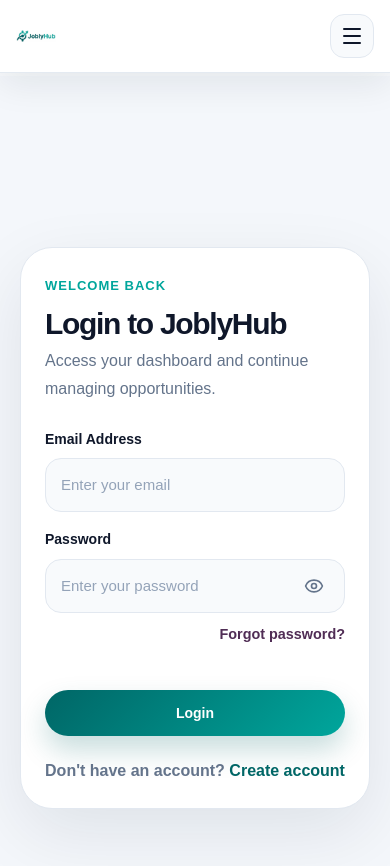
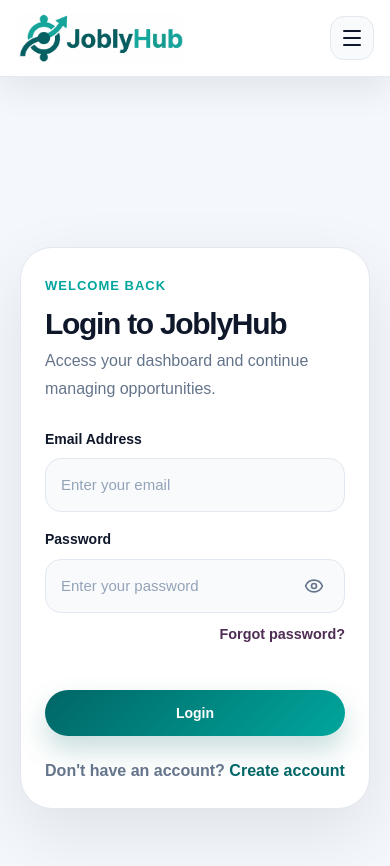
Before and after one commit to trendfirm-wq/joblyhub-web, a Next.js app: page /login in a window 390 px wide. Shown: the top 866 px of the page. Built offline with nearby package versions, Linux system fonts and the light colour scheme; no server answers.

Commit message:
Improve mobile navbar and refine employer dashboard UI

```diff
--- a/src/components/Navbar.css
+++ b/src/components/Navbar.css
@@ -388,3 +388,26 @@
     font-weight:400;
     padding-top:76px;   /* Navbar default height */
 }
+.logo-img-wrap{
+    position:relative;
+    width:170px;
+    height:58px;
+    flex-shrink:0;
+}
+
+.logo-img{
+    object-fit:contain;
+}
+
+@media (max-width:520px){
+
+    .logo-img-wrap{
+        width:170px;
+        height:52px;
+    }
+
+    .navbar-shrunk .logo-img-wrap{
+        width:150px;
+        height:46px;
+    }
+}
--- a/src/components/Navbar.jsx
+++ b/src/components/Navbar.jsx
@@ -135,14 +135,21 @@
           className="logo"
           onClick={closeMenu}
         >
+       <Link
+  href="/"
+  className="logo"
+  onClick={closeMenu}
+>
+  <div className="logo-img-wrap">
     <Image
       src={logo}
       alt="JoblyHub Logo"
-  width={logo.width}
-  height={logo.height}
+      fill
       priority
       className="logo-img"
     />
+  </div>
+</Link>
         </Link>
 
         <button
```
Lines whose indentation alone changed are shown as unchanged.
